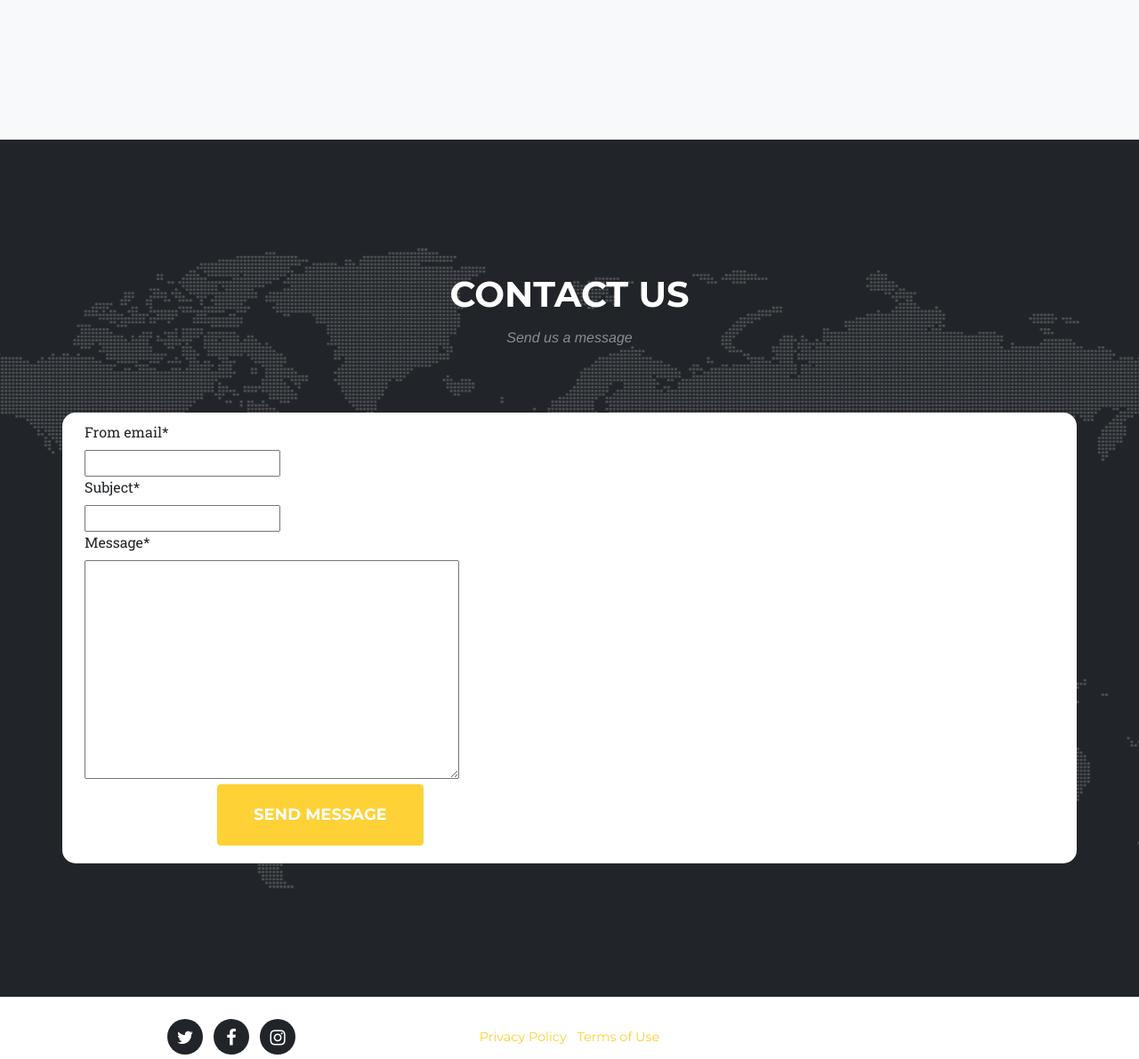
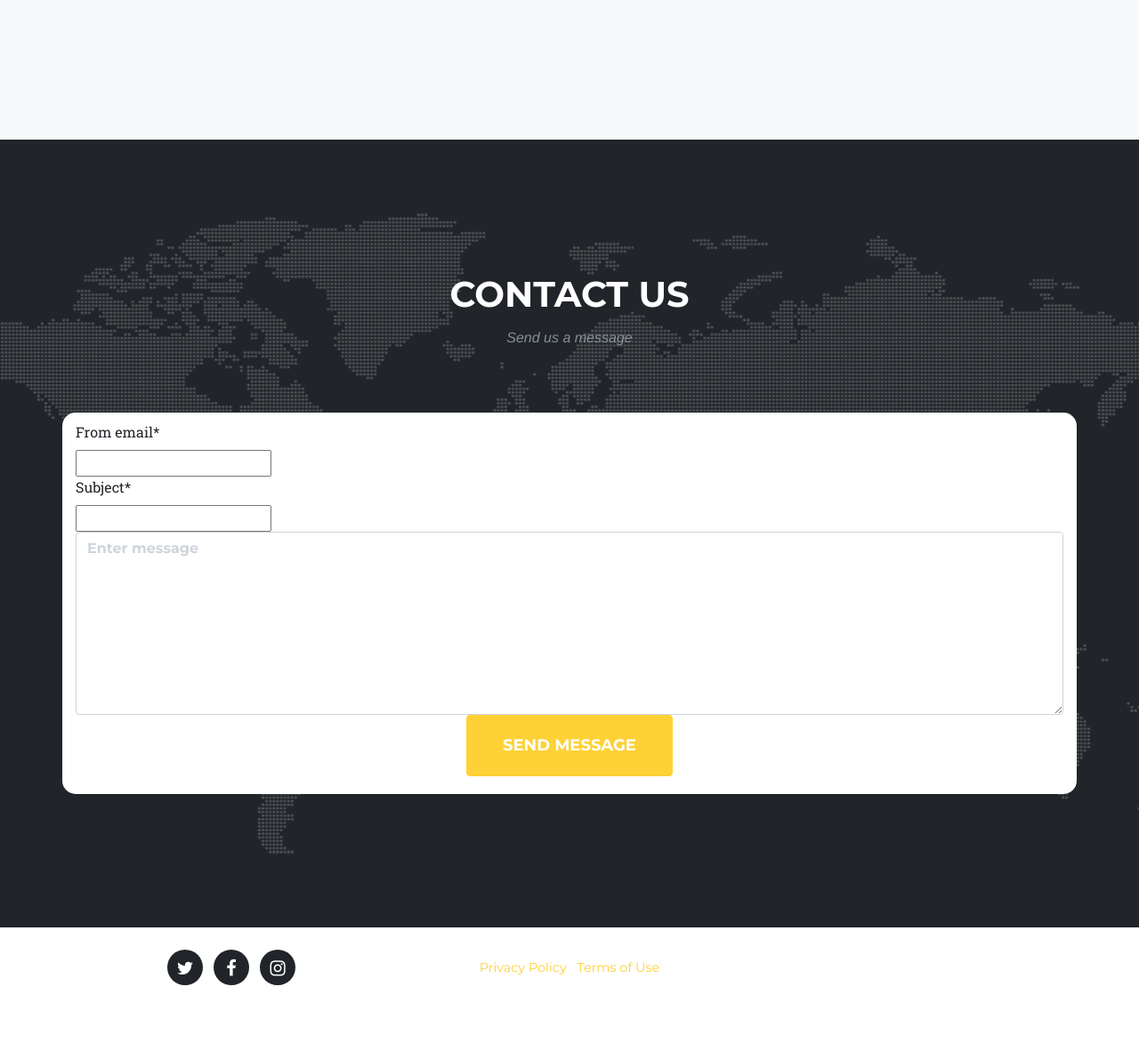
Before and after one commit to dreamnode/main_web, a Django app: template dreamnode/templates/dreamnode/dreamnode.html in a window 1280 px wide. Shown: the part 2940-4131 px from the top of the page at 89% size. After the commit the page ends 4048 px from the top, so only its background shows below. Run offline with Django 3.2, Linux system fonts and the light colour scheme; the template is opened without the code that fills it: values that come from a table or form of the project are taken from there, others are empty; some libraries are stand-ins or nearby versions; some web fonts are replaced.

Commit message:
work on the form on dreamnode.html

```diff
--- a/dreamnode/forms.py
+++ b/dreamnode/forms.py
@@ -3,4 +3,4 @@ from django import forms
 class ContactFormEmail(forms.Form):
 	from_email = forms.EmailField(required=True)
 	subject = forms.CharField(required=True)
-	message = forms.CharField(widget=forms.Textarea,required=True)
+	message = forms.CharField(label="", widget=forms.Textarea(attrs={'class': 'form-control', 'placeholder': 'Enter message', 'rows':'8', 'cols':'40'}), required=True)
--- a/dreamnode/templates/dreamnode/dreamnode.html
+++ b/dreamnode/templates/dreamnode/dreamnode.html
@@ -149,15 +149,16 @@
                 <div class="col-lg-12">
                     <form  method="POST" id="contactForm" name="contactForm" novalidate="novalidate">
                         {% csrf_token %}
-                        <div class="form-row">
-                            <div class="col col-md-6">
+                        <div class="">
+                            <div class="">
                                {{forms | crispy}}
-
+                             </div>
+                         </div>
                             <div class="col-lg-12 text-center">
                 <button class="btn btn-primary btn-xl text-uppercase" id="sendMessageButton" type="submit">Send Message</button>
-            </div>
-                        </div>
-                    </div>
+                             </div>
+
+
                     </form>
                 </div>
             </div>
```
